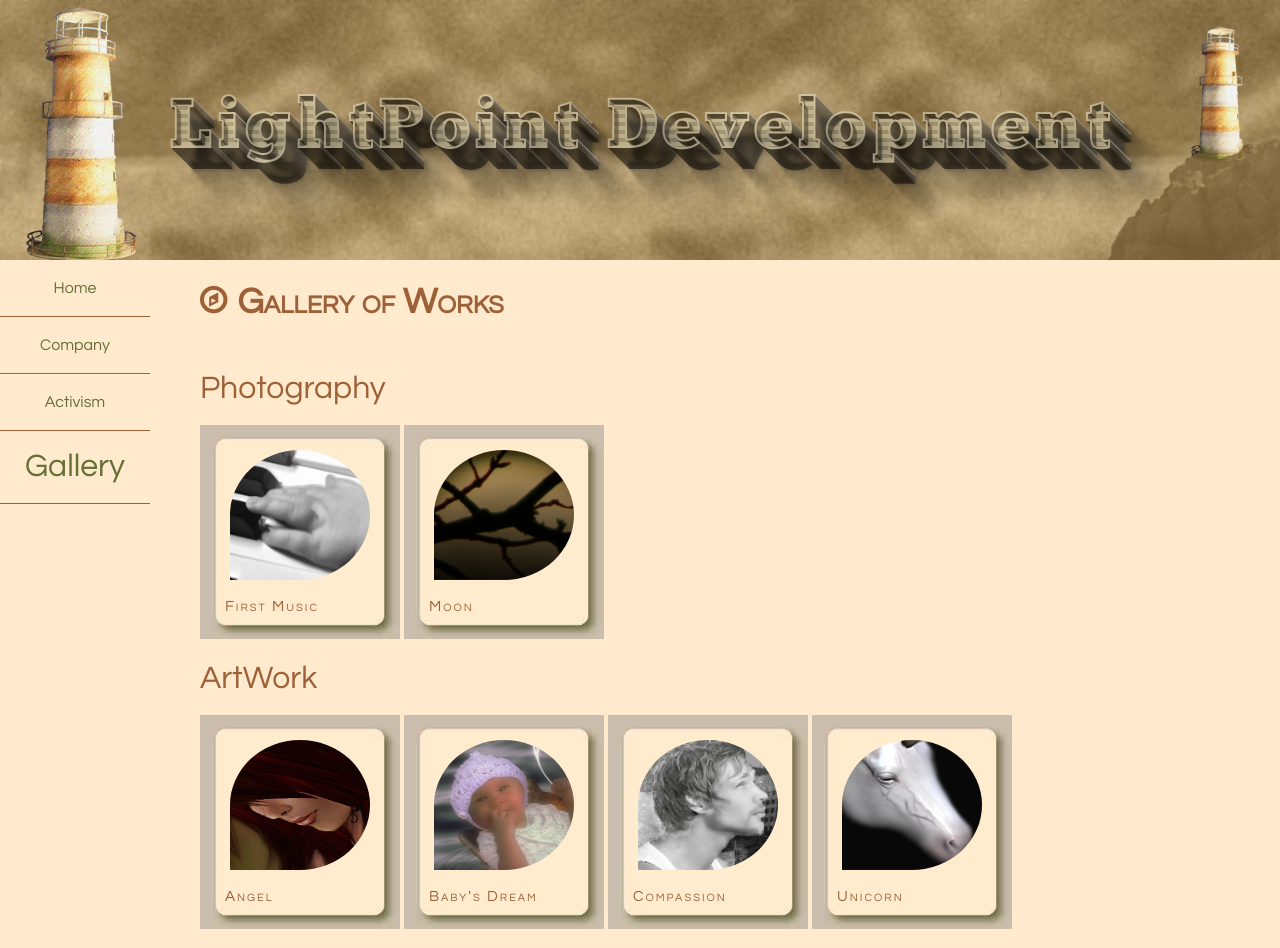
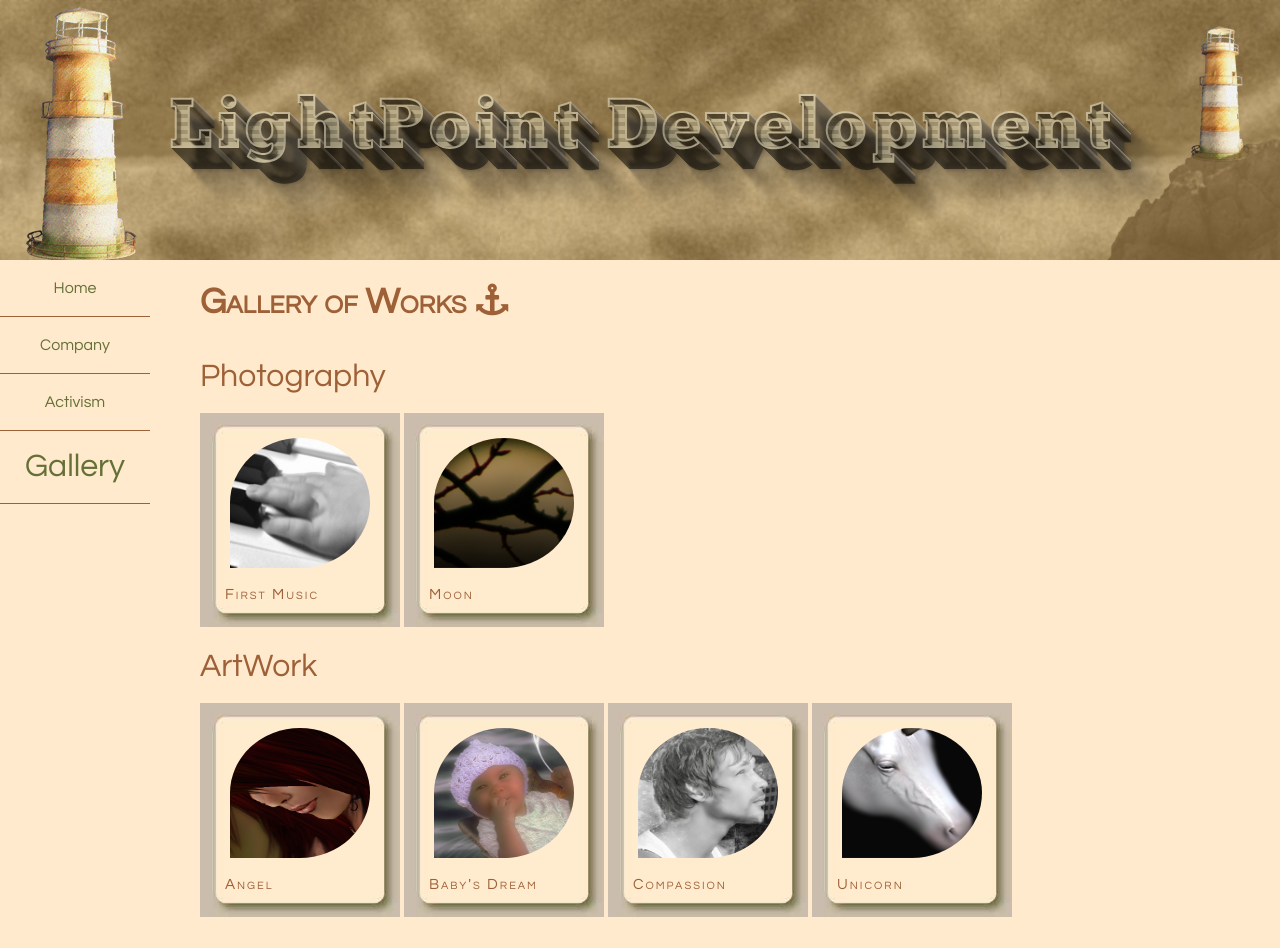
Before and after one commit to jnashsiegle/Angular-JavaScript-Jquery, a plain HTML site: page Project/home.html at #/gallery in a window 1280 px wide. Shown: the top 948 px of the page. Drawn offline with nearby package versions, Linux system fonts and the light colour scheme; some packages are replaced by stand-ins of ours.

Commit message:
gallery update

```diff
--- a/Project/css/home.css
+++ b/Project/css/home.css
@@ -56,7 +56,7 @@ table {
 
 /*Basic Styling*/
 
-footer::after, section::after{
+footer::after, section::after, section::before{
     content: "";
     display: table;
     clear: both;
@@ -176,18 +176,20 @@ nav ul li:hover, {
 
 #gallery{
 	width: 100%;
-	padding-top: 5%;
+	padding-top: 10%;
 }
 #gallery h1, #gallery h2, {
 	text-align: left;
 }
-#galHead {
+#galHead h1{
 	padding-top: 2.5%;
+	float: left;
 }
 #galHead  i{
 	float: left;
 	color: #9e6037;
-	padding-right: 10px;
+	padding-left: 10px;
+	padding-top: 2.5%;
 }
 #gallery article, #staff_ctr article {
     display: inline-block;
--- a/Project/gallery.html
+++ b/Project/gallery.html
@@ -1,7 +1,7 @@
 <!-- Gallery content -->
 
             <header id = "galHead">
-               <i class = "fa fa-compass fa-2x"></i><h1>Gallery of Works</h1>
+               <h1>Gallery of Works</h1><i class = "fa fa-anchor fa-2x"></i>
             </header>
             <section id = "gallery">
             <h2>Photography</h2>
```
